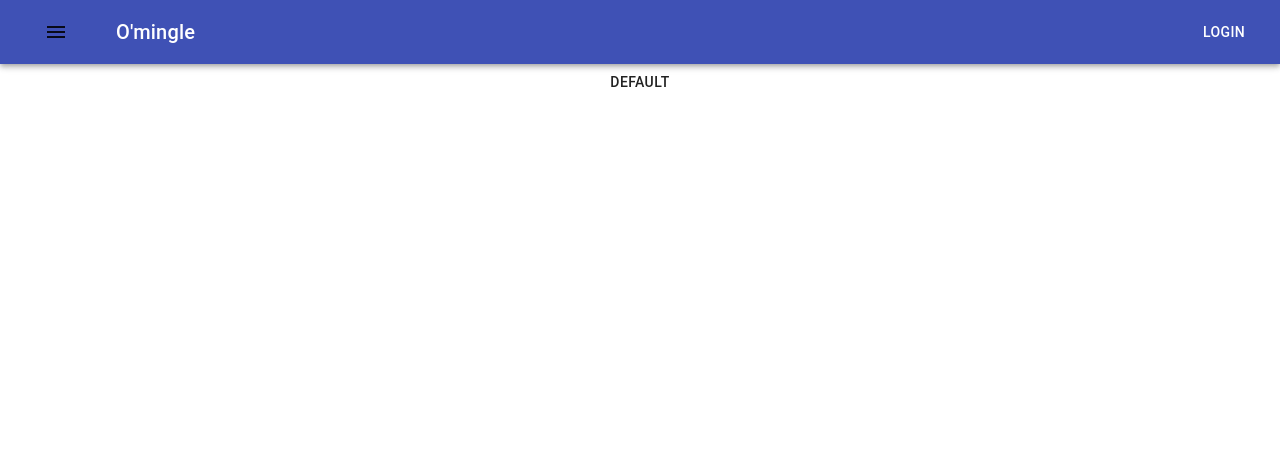
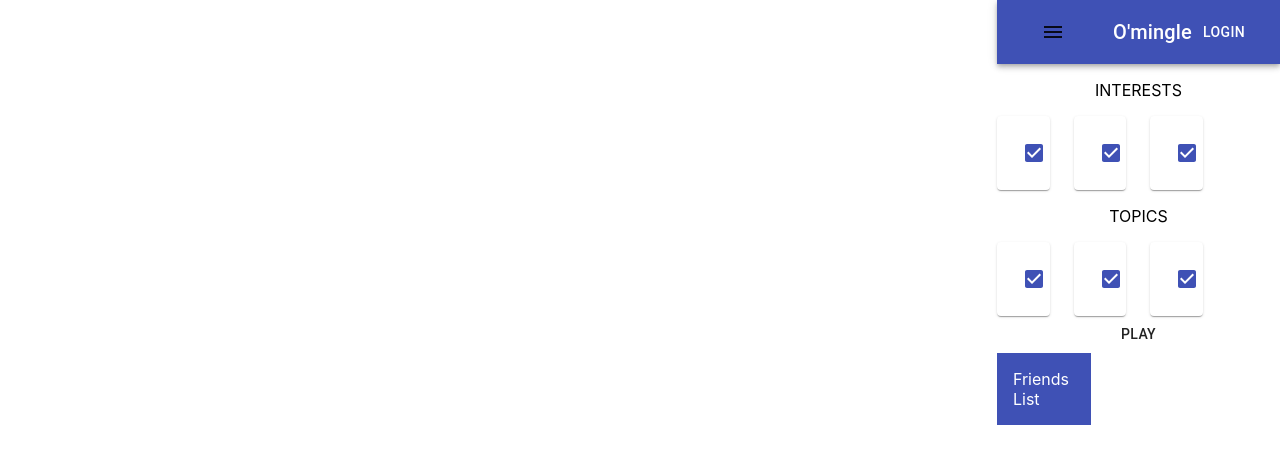
Before and after one commit to JasonJiangTinkering/StuyHackX, a React (Create React App) app in the folder frontend/: page / in a window 1280 px wide. Shown: the top 464 px of the page. Built offline with nearby package versions, Linux system fonts and the light colour scheme.

Commit message:
friends list and interests

```diff
--- a/frontend/src/App.js
+++ b/frontend/src/App.js
@@ -1,15 +1,28 @@
 import React from "react";
 import PlayButton from "./PlayButton";
 import ButtonAppBar from "./ButtonAppBar";
-
-import Login from "./Login";
+import Interests from "./Interests";
+import FriendsList from "./FriendsList";
 function App() {
   return (
     <div className="App">
       <header className="App-header">
         <ButtonAppBar/>
       </header>
+      <center>
+      <p>
+      INTERESTS
+      </p>
+      <Interests/>
+      </center>
+      <center>
+      <p>
+      TOPICS
+      </p>
+      <Interests/>
+      </center>
       <PlayButton/>
+      <FriendsList/>
     </div>
   );
 }
--- /dev/null
+++ b/frontend/src/FriendsList.css
@@ -0,0 +1,3 @@
+html {
+  float:right;
+}
--- /dev/null
+++ b/frontend/src/FriendsList.js
@@ -0,0 +1,19 @@
+import './FriendsList.css';
+import React from 'react';
+import Box from '@material-ui/core/Box';
+import Grid from '@material-ui/core/Grid';
+
+
+const FriendsList = () => {
+  return (
+    <>
+    <Grid item xs={12} sm={4}>
+      <Box bgcolor="primary.main" color="primary.contrastText" p={2}>
+        Friends List
+      </Box>
+    </Grid>
+    </>
+  );
+};
+
+export default FriendsList;
--- /dev/null
+++ b/frontend/src/Interests.js
@@ -0,0 +1,58 @@
+import React from 'react';
+import { makeStyles } from '@material-ui/core/styles';
+import Paper from '@material-ui/core/Paper';
+import Grid from '@material-ui/core/Grid';
+import Checkbox from '@material-ui/core/Checkbox';
+
+const useStyles = makeStyles((theme) => ({
+  root: {
+    flexGrow: 1,
+  },
+  paper: {
+    padding: theme.spacing(2),
+    textAlign: 'center',
+    color: theme.palette.text.secondary,
+  },
+}));
+
+export default function Interests() {
+  const classes = useStyles();
+  const [checked, setChecked] = React.useState(true);
+  const handleChange = (event) => {
+    setChecked(event.target.checked);
+  };
+
+  return (
+    <div className={classes.root}>
+      <Grid container spacing={3}>
+        <Grid item xs={3}>
+          <Paper className={classes.paper}>
+          <Checkbox
+        defaultChecked
+        color="primary"
+        inputProps={{ 'aria-label': 'secondary checkbox' }}
+      />
+          </Paper>
+        </Grid>
+        <Grid item xs={3}>
+          <Paper className={classes.paper}>
+          <Checkbox
+        defaultChecked
+        color="primary"
+        inputProps={{ 'aria-label': 'secondary checkbox' }}
+      />
+          </Paper>
+        </Grid>
+        <Grid item xs={3}>
+          <Paper className={classes.paper}>
+          <Checkbox
+        defaultChecked
+        color="primary"
+        inputProps={{ 'aria-label': 'secondary checkbox' }}
+      />
+          </Paper>
+        </Grid>
+      </Grid>
+    </div>
+  );
+}
--- a/frontend/src/PlayButton.js
+++ b/frontend/src/PlayButton.js
@@ -6,7 +6,7 @@ const PlayButton = () => {
   return (
     <>
     <center>
-      <Button>Default</Button>
+      <Button>PLAY</Button>
       </center>
     </>
   );
```
Also changed, not shown: 1 other file (tests, documents, lock files or other folders).
